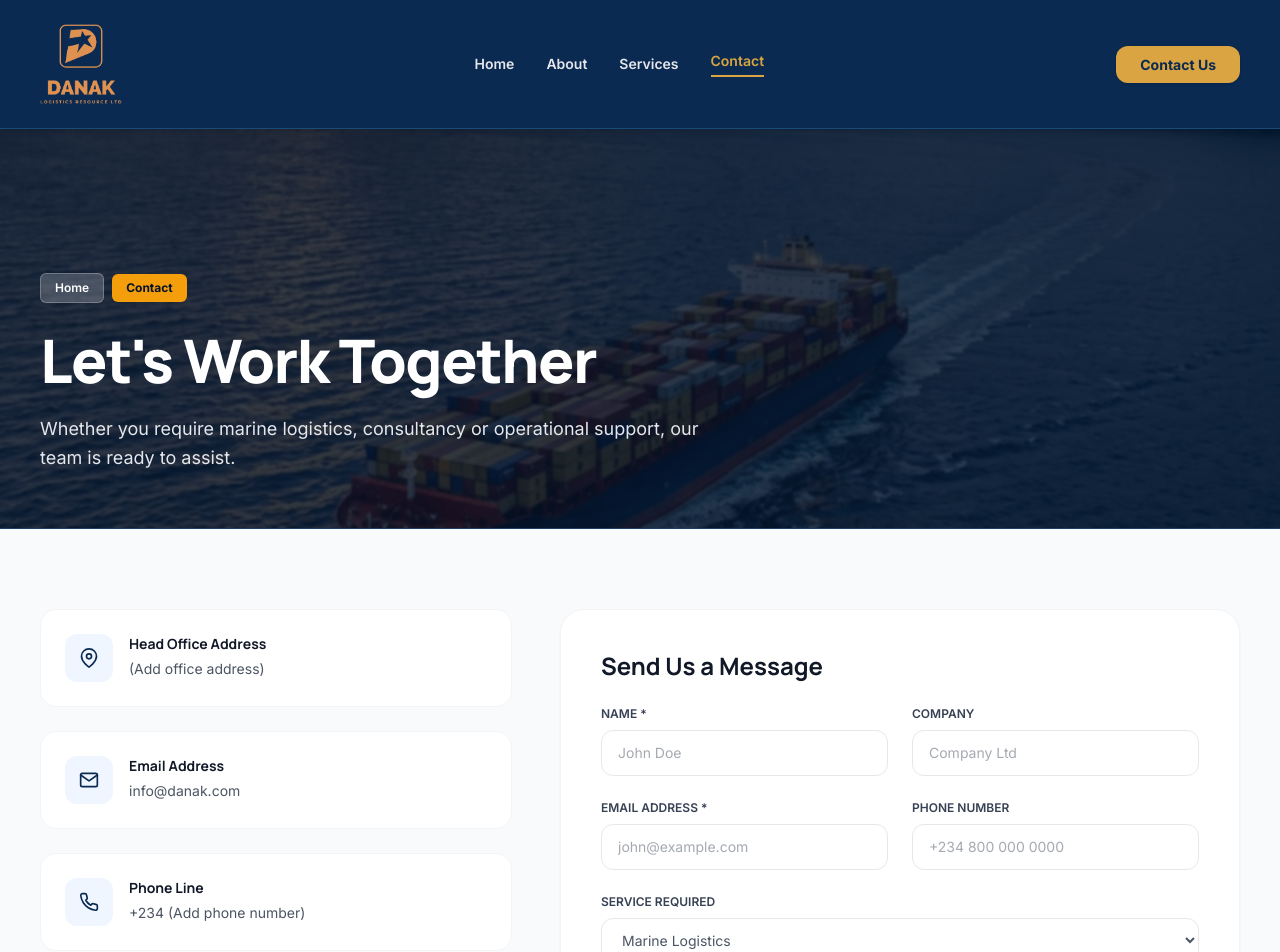
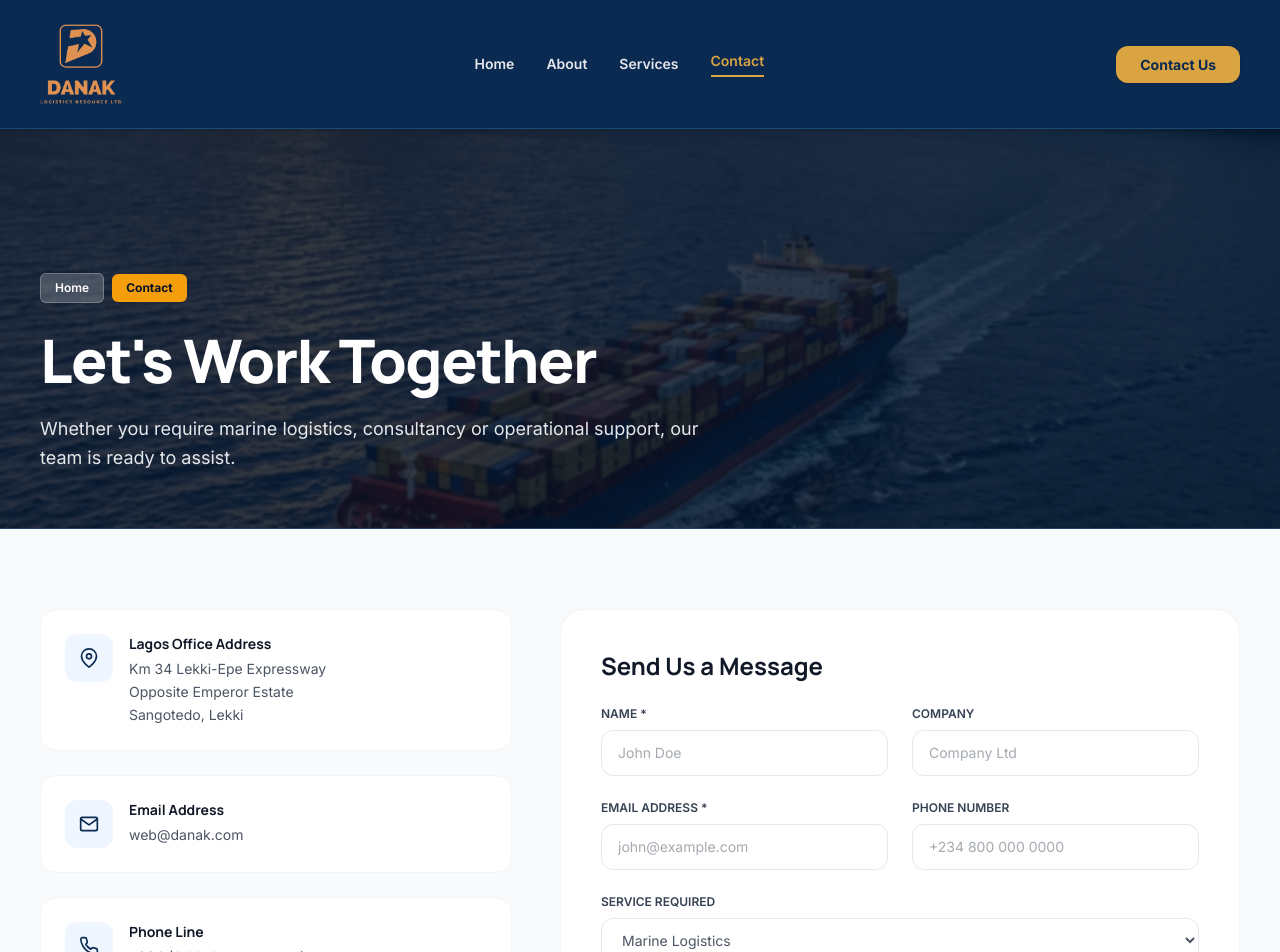
Before and after one commit to ehxdie/Danak, a React (Vite) app: page /contact in a window 1280 px wide. Shown: the top 952 px of the page. Built offline with nearby package versions, Linux system fonts and the light colour scheme.

Commit message:
feat: implement company data model and contact information display component

```diff
--- a/src/components/contact/ContactInfo.tsx
+++ b/src/components/contact/ContactInfo.tsx
@@ -4,8 +4,18 @@ import { companyData } from '../../data/company';
 
 export const ContactInfo: React.FC = () => {
   const items = [
-    { icon: <FiMapPin />, title: 'Head Office Address', details: companyData.address },
-    { icon: <FiMail />, title: 'Email Address', details: companyData.email },
+    {
+      icon: <FiMapPin />,
+      title: 'Lagos Office Address',
+      details: (
+        <>
+          Km 34 Lekki-Epe Expressway<br />
+          Opposite Emperor Estate<br />
+          Sangotedo, Lekki
+        </>
+      )
+    },
+    { icon: <FiMail />, title: 'Email Address', details: <a href={`mailto:${companyData.email}`} className="hover:underline">{companyData.email}</a> },
     { icon: <FiPhone />, title: 'Phone Line', details: companyData.phone },
   ];
 
--- a/src/data/company.ts
+++ b/src/data/company.ts
@@ -2,9 +2,9 @@ import type { Company } from '../types/company';
 
 export const companyData: Company = {
   name: "Danak Logistics resource Ltd",
-  email: "info@danak.com",
+  email: "web@danak.com",
   phone: "+234 (Add phone number)",
-  address: "(Add office address)",
+  address: "Lagos Office: Km 34 Lekki-Epe Expressway, Opposite Emperor Estate, Sangotedo, Lekki",
   mission: "To provide reliable, efficient and client-focused marine logistics and support services that deliver lasting value.",
   vision: "To become a trusted provider of marine logistics and offshore support solutions recognised for professionalism, integrity and operational excellence.",
   description: "Danak Logistics resource Ltd is a Nigerian company providing practical, reliable and efficient marine support solutions."
```
